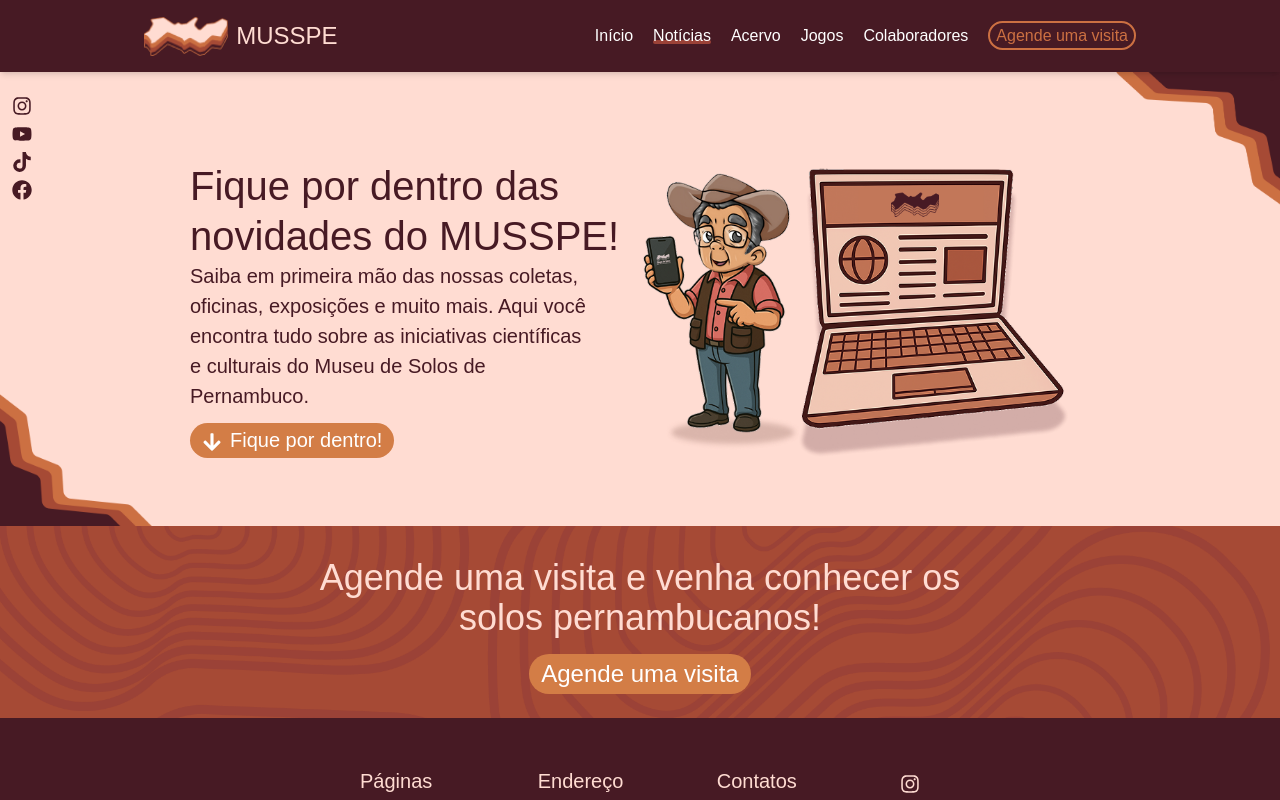
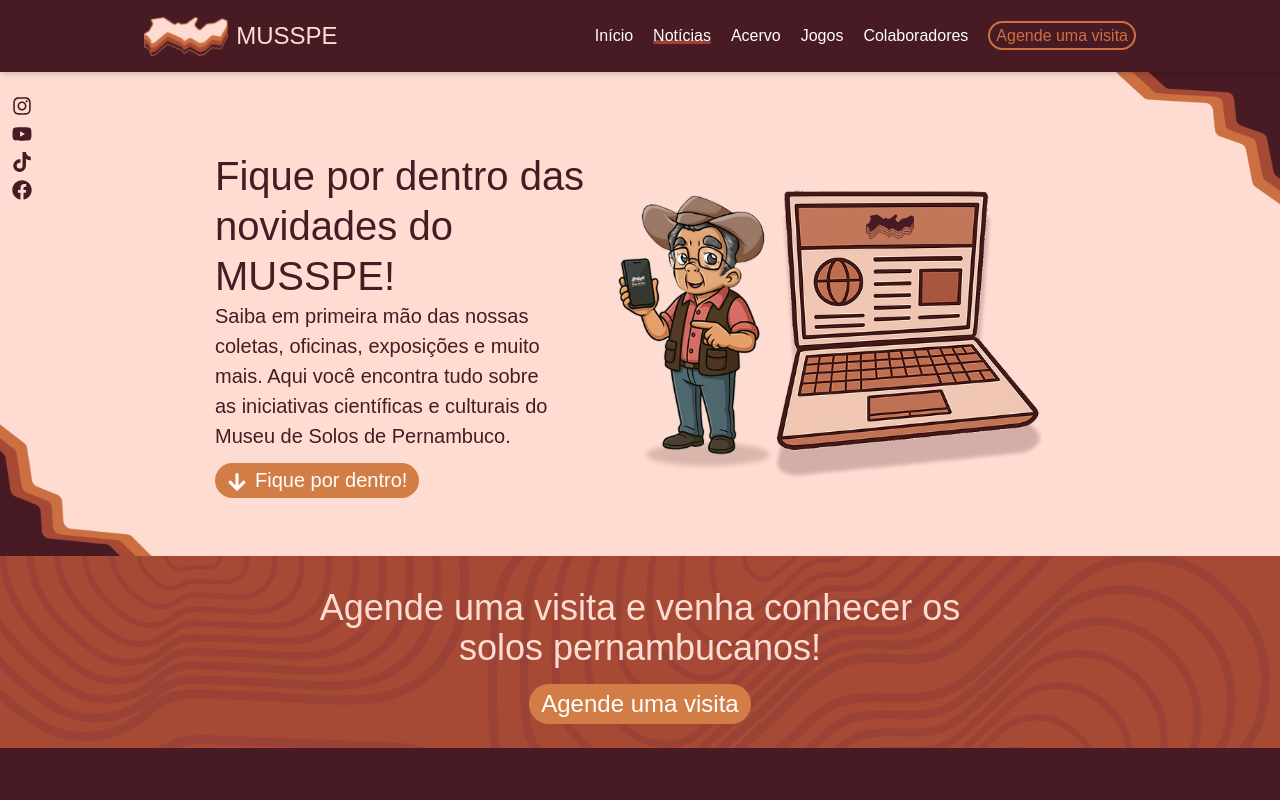
Before and after one commit to FonJava/musspe-react, a React (Vite) app: page /musspe-react/noticias in a window 1280 px wide. Shown: the top 800 px of the page. Built offline with nearby package versions, Linux system fonts and the light colour scheme; a web font is replaced by a local one.

Commit message:
correção nos tamanhos de imagem e largura do texto

```diff
--- a/src/components/Apresentacao.jsx
+++ b/src/components/Apresentacao.jsx
@@ -9,6 +9,7 @@ export default function Apresentacao({
   descricao,
   children,
   tamanhoImagem = 350,
+  larguraTexto = 300,
 }) {
   const [windowWidth, setWindowWidth] = useState(window.innerWidth);
 
@@ -24,7 +25,16 @@ export default function Apresentacao({
     return tamanhoImagem;
   };
 
+  const getTextWidth = () => {
+    if (windowWidth >= 1024) return larguraTexto + 100;
+    if (windowWidth >= 768) return larguraTexto + 150;
+    if (windowWidth >= 640) return larguraTexto + 150;
+    return larguraTexto + 200;
+  };
+
   const currentSize = getImageSize();
+  const currentTextWidth = getTextWidth();
+  const currentParagraphWidth = currentTextWidth - 50;
 
   return (
     <section className="relative bg-brand-bege text-brand-dark">
@@ -79,17 +89,23 @@ export default function Apresentacao({
           src={imagem}
           alt={titulo}
           draggable="false"
-          className="mt-[-60px] pt-6 object-contain md:order-2"
+          className="mt-[-30px] pt-2 object-contain md:order-2"
           style={{
             width: `${currentSize}px`,
             height: `${currentSize}px`,
           }}
         />
-        <div className="md:order-1 max-w-[300px] sm:max-w-[400px] md:max-w-[450px] lg:max-w-[450px] mt-[-40px] md:mt-[-20px] pb-16 sm:pb-6">
+        <div
+          className="md:order-1 mt-[-40px] md:mt-[-20px] pb-16 sm:pb-6"
+          style={{ maxWidth: `${currentTextWidth}px` }}
+        >
           <h2 className="font-barlow-extrabold text-[28px] sm:text-[40px] md:text-[30px] lg:text-[40px] leading-tight">
             {titulo}
           </h2>
-          <p className="font-barlow text-[18px] sm:text-[20px] md:text-[18px] lg:text-[20px] max-w-[300px] sm:max-w-[400px] md:max-w-[450px] lg:max-w-[400px] pb-3">
+          <p
+            className="font-barlow text-[18px] sm:text-[20px] md:text-[18px] lg:text-[20px] pb-3"
+            style={{ maxWidth: `${currentParagraphWidth}px` }}
+          >
             {descricao}
           </p>
           {children}
--- a/src/pages/Home/Home.jsx
+++ b/src/pages/Home/Home.jsx
@@ -48,6 +48,7 @@ export default function Home() {
       {/* apresentação */}
       <Apresentacao
         imagem={mateuszinho}
+        larguraTexto={250}
         titulo="Conheça nossos solos, rochas e minerais!"
         descricao="O Museu de Solos de Pernambuco Professor Mateus Rosas Ribeiro tem temática única no estado!"
       >
```
